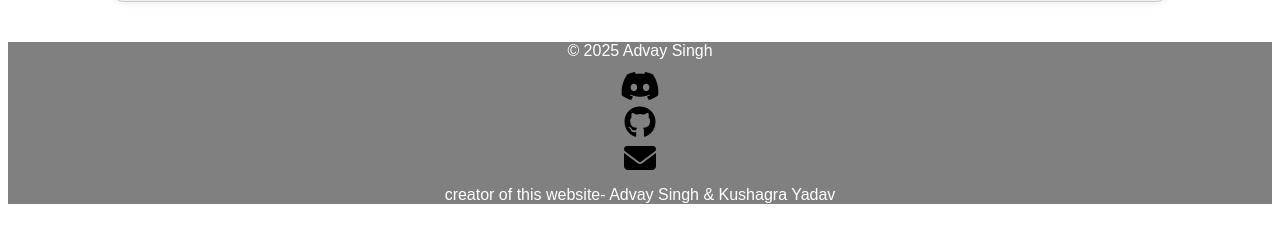
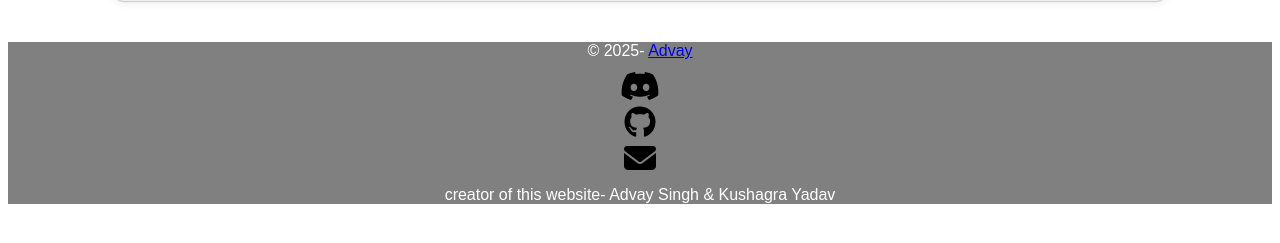
Before and after one commit to AdvaySingh-9/Cricket-game-website, a plain HTML site: page index.html in a window 1280 px wide. Shown: the part 357-600 px from the top of the page. Drawn offline with Linux system fonts and the light colour scheme.

Commit message:
Update index.html

```diff
--- a/index.html
+++ b/index.html
@@ -26,7 +26,7 @@
         </div>
     </div>
     <footer>
-        <p>&copy; 2025 Advay Singh<br><br>
+        <p>&copy; 2025- <a href="https://advay-portfolio.netlify.app">Advay</a><br><br>
             <a href="https://discord.gg/CmE64mBHcp" ><i class="fa-brands fa-discord fa-2xl" style="color: black"></i></a><br><br>
             <a href="https://github.com/AdvaySingh-9"><i class="fa-brands fa-github fa-2xl" style="color: black"></i></a></div><br><br>
             <a href="mailto:advaysingh12345@outlook.com"><i class="fa-solid fa-envelope fa-2xl" style="color: black"></i></a><br><br>            creator of this website- Advay Singh & Kushagra Yadav
```
